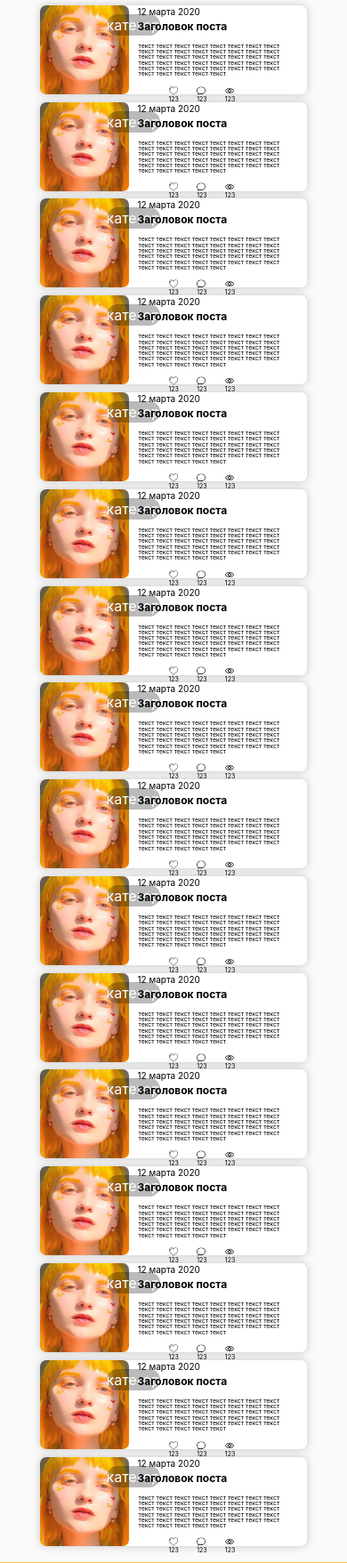
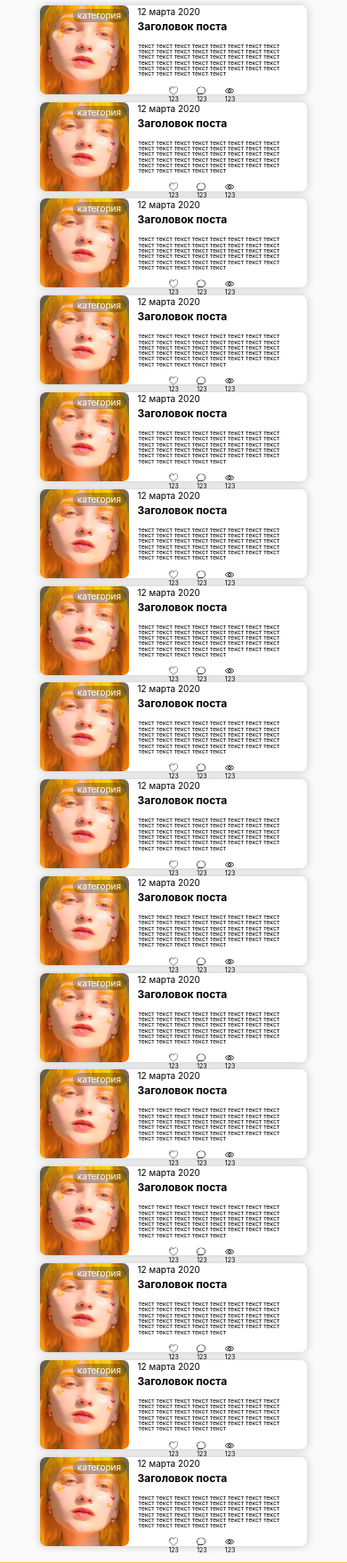
Before and after one commit to NUREPP2020/WhyDoHow, a PHP site: page / in a window 390 px wide. Shown: the part 96-1853 px from the top of the page at 89% size. Run offline with PHP 8.4, Linux system fonts and the light colour scheme.

Commit message:
+чучуть посты без пхп

```diff
--- a/index.php
+++ b/index.php
@@ -52,8 +52,11 @@ require('header.php')
             <div class="item post">
                 <div class="h-100 d-inline-block img-wrap post-for-image">
                     <img src="img/девушка1.jpg" alt="категория" class="post-image">
-                    <p class="post-image-category"
-                       style="width: 60%;border-radius: 17px;background-color: rgba(0, 0, 0, 0.27);color: white;    top: 10px; left: 75px;">
+                    <p class="post-image-category" style="    background-color: rgba(0, 0, 0, 0.27);
+    color: white;    border-radius: 17px;    width: 60%;    left: 37%;
+
+
+">
                         категория</p>
                 </div>
                 <div class="col">
--- a/main.css
+++ b/main.css
@@ -116,8 +116,7 @@ a {
 
 .post-image-category {
     top: 10px;
-    left: 75px;
-
+    font-size: 16px;
 }
 
 .post-date {
@@ -134,7 +133,7 @@ a {
     text-align: left;
     line-height: 100%;
     font-size: 12px;
-    margin:  0 0 0 9px;
+    margin: 0 0 0 9px;
 }
 
 .post-statistics {
@@ -349,8 +348,8 @@ a {
     }
 
     .post-image-category {
-        top: 0px;
-        left: 75px;
+        top: 4px;
+        font-size: 10px;
     }
 
     .post-date {
@@ -366,7 +365,7 @@ a {
     .post-text {
         line-height: 90%;
         font-size: 7px;
-        margin:  0 0 0 1px;
+        margin: 0 0 0 1px;
     }
 
     .post-statistics-like {
@@ -385,6 +384,7 @@ a {
         width: 10px;
         padding: 0;
     }
+
     .post-statistics-values {
         padding: 0;
         font-size: 7px;
```
